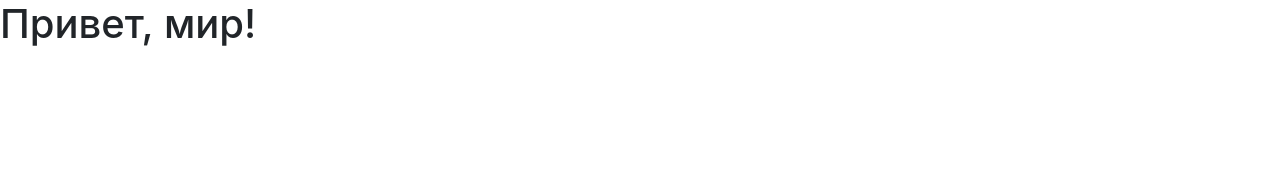
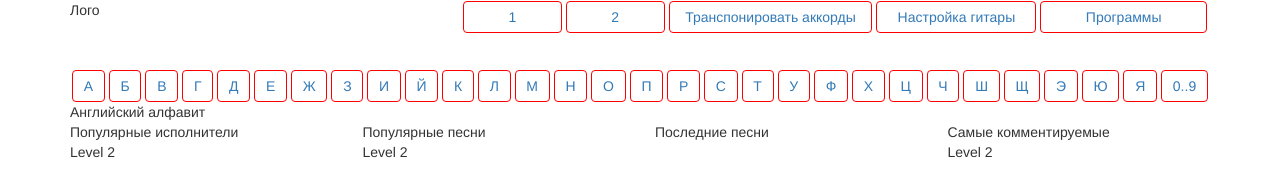
Before and after one commit to bjorn-mozyakin/sabir, a plain HTML site: page index.html in a window 1280 px wide. Drawn offline with nearby package versions, Linux system fonts and the light colour scheme.

Commit message:
First using bootstrap funcs. Main layout for site. Rus alphabet

```diff
--- /dev/null
+++ b/css/style.css
@@ -0,0 +1,5 @@
+.nav li a {
+	border: 1px solid red;
+	padding: 5px;
+	margin: 0 2px;
+}
--- a/index.html
+++ b/index.html
@@ -1,12 +1,83 @@
 <!DOCTYPE html>
 <html>
   <head>
-    <title>Шаблон Bootstrap 101</title>
+    <meta charset="utf-8">
+    <meta http-equiv="X-UA-Compatible" content="IE=edge">
+    <meta name="viewport" content="width=device-width, initial-scale=1">
+
+	<title>Шаблон Bootstrap 101</title>
     <!-- Bootstrap -->
     <link href="css/bootstrap.min.css" rel="stylesheet">
+    <link href="css/style.css" rel="stylesheet">
   </head>
   <body>
-    <h1>Привет, мир!</h1>
+  	<div class="container">
+	<div class="row">
+		  <div class="col-md-4">Лого</div>
+		  <div class="col-md-8">
+		  	<div class="navbar">
+		  		<nav class="navbar-inner">
+		  			<ul class="nav nav-pills nav-justified">
+		  				<li><a href="">1</a></li>
+		  				<li><a href="">2</a></li>
+		  				<li><a href="">Транспонировать аккорды</a></li>
+		  				<li><a href="">Настройка гитары</a></li>
+		  				<li><a href="">Программы</a></li>
+		  			</ul>
+		  		</nav>
+		  	</div>
+		  </div>
+	</div>
+	<div class="row">
+		  <div class="col-md-12">
+			  <ul class="nav nav-pills nav-justified">
+			  	<li><a href="1">А</a></li>
+			  	<li><a href="2">Б</a></li>
+			  	<li><a href="3">В</a></li>
+			  	<li><a href="4">Г</a></li>
+			  	<li><a href="5">Д</a></li>
+			  	<li><a href="6">Е</a></li>
+			  	<li><a href="7">Ж</a></li>
+			  	<li><a href="8">З</a></li>
+			  	<li><a href="9">И</a></li>
+			  	<li><a href="10">Й</a></li>
+			  	<li><a href="11">К</a></li>
+			  	<li><a href="12">Л</a></li>
+			  	<li><a href="13">М</a></li>
+			  	<li><a href="14">Н</a></li>
+			  	<li><a href="15">О</a></li>
+			  	<li><a href="16">П</a></li>
+			  	<li><a href="17">Р</a></li>
+			  	<li><a href="18">С</a></li>
+			  	<li><a href="19">Т</a></li>
+			  	<li><a href="20">У</a></li>
+			  	<li><a href="21">Ф</a></li>
+			  	<li><a href="22">Х</a></li>
+			  	<li><a href="23">Ц</a></li>
+			  	<li><a href="24">Ч</a></li>
+			  	<li><a href="25">Ш</a></li>
+			  	<li><a href="26">Щ</a></li>
+			  	<li><a href="27">Э</a></li>
+			  	<li><a href="28">Ю</a></li>
+			  	<li><a href="29">Я</a></li>
+			  	<li><a href="30">0..9</a></li>
+			  </ul>
+		  </div>
+	</div>
+	<div class="row">
+		  <div class="col-md-12">Английский алфавит</div>
+	</div>
+	<div class="row">
+		  <div class="col-md-3">Популярные исполнители</div>
+		  <div class="col-md-3">Популярные песни</div>
+		  <div class="col-md-3">Последние песни</div>
+		  <div class="col-md-3">Самые комментируемые</div>
+	</div>
+	<div class="row">
+		  <div class="col-md-3">Level 2</div>
+		  <div class="col-md-6">Level 2</div>
+		  <div class="col-md-3">Level 2</div>
+	</div>
     <script src="http://code.jquery.com/jquery-latest.js"></script>
     <script src="js/bootstrap.min.js"></script>
   </body>
```
Also changed, not shown: css/bootstrap.min.css (added), js/bootstrap.min.js (added).
